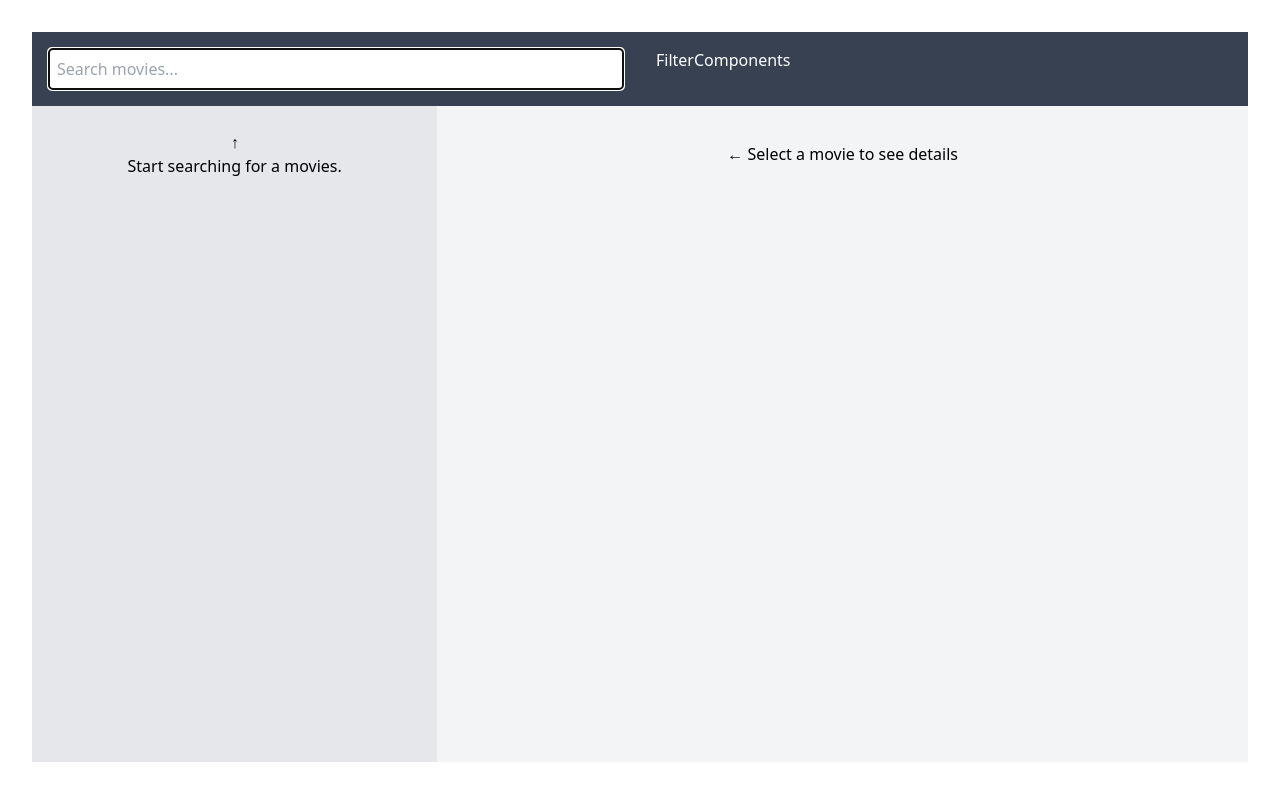
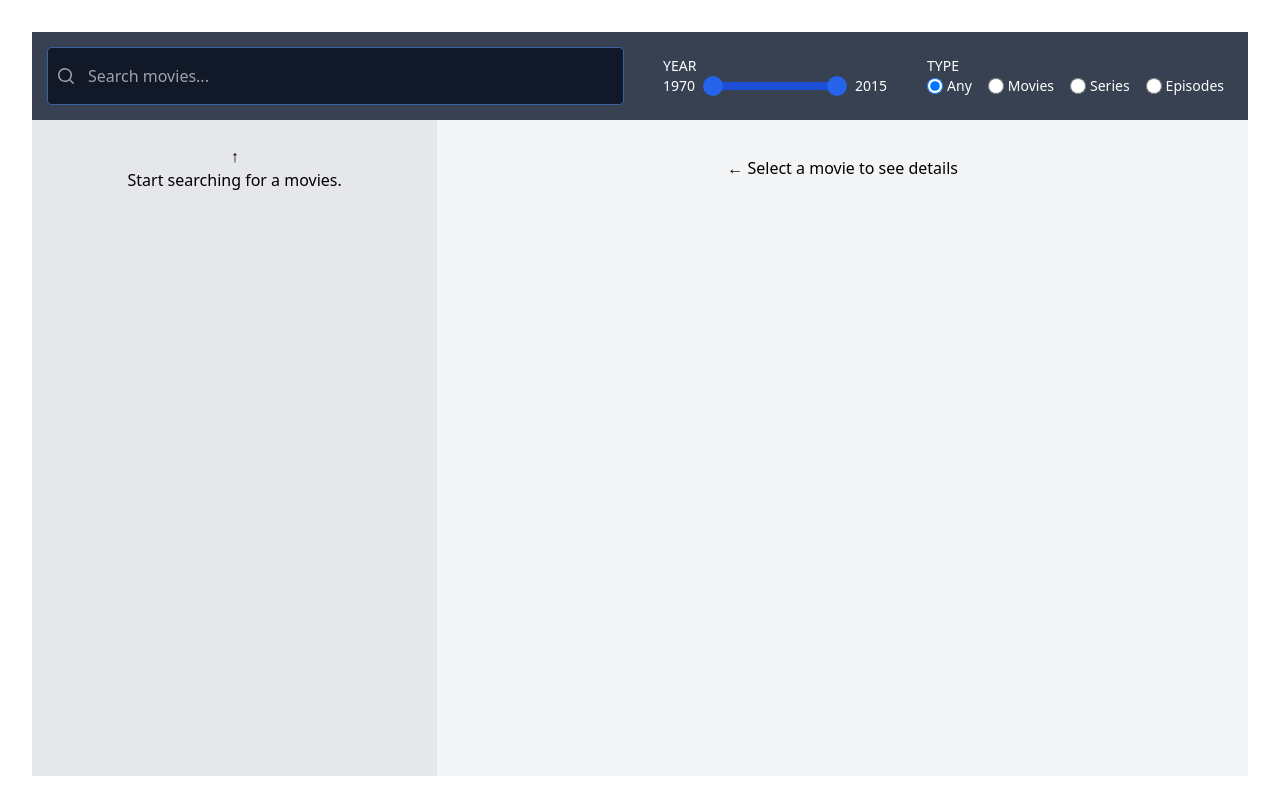
Before and after one commit to Ranushka/omdb_frontend, a Next.js app: page / in a window 1280 px wide. Built offline with nearby package versions, Linux system fonts and the light colour scheme.

Commit message:
set filters filter type functionality

```diff
--- a/app/globals.css
+++ b/app/globals.css
@@ -25,3 +25,47 @@ body {
     text-wrap: balance;
   }
 } */
+
+
+.range-input {
+  position: relative;
+}
+
+.range-input input {
+  position: absolute;
+  width: 100%;
+  height: 5px;
+  top: 1px;
+  left: 0;
+  background: none;
+  pointer-events: none;
+  -webkit-appearance: none;
+  -moz-appearance: none;
+}
+
+.range-input input.range_right::after {
+  height: 20px;
+  width: 20px;
+  border-radius: 50%;
+  background-color: rgb(37 99 235);
+  pointer-events: auto;
+  -webkit-appearance: none;
+}
+
+.range-input input::-webkit-slider-thumb {
+  height: 20px;
+  width: 20px;
+  border-radius: 50%;
+  background-color: rgb(37 99 235);
+  pointer-events: auto;
+  -webkit-appearance: none;
+}
+
+.range-input input::-moz-range-thumb {
+  height: 15px;
+  width: 15px;
+  border-radius: 50%;
+  background-color: rgb(37 99 235);
+  pointer-events: auto;
+  -moz-appearance: none;
+}
--- a/app/page.tsx
+++ b/app/page.tsx
@@ -1,7 +1,7 @@
 import SearchBar from '@/components/SearchBar';
 import MovieList from '@/components/MovieList';
 import MovieDetail from '@/components/MovieDetail';
-import FilterComponents from '@/components/FilterComponents';
+import FilterComponents from '@/components/Filters/FilterList';
 import { SearchProvider } from "@/context/SearchContext";
 
 export default function Home() {
@@ -13,7 +13,7 @@ export default function Home() {
           <FilterComponents />
         </div>
         <div className="flex h-full">
-          <aside className="w-1/3 bg-gray-200 h-full">
+          <aside className="w-1/3 bg-gray-200 h-full overflow-y-scroll">
             <MovieList />
           </aside>
           <main className="w-2/3 bg-gray-100 h-full">
@@ -22,6 +22,5 @@ export default function Home() {
         </div>
       </div>
     </SearchProvider>
-
   );
 }
--- a/components/FilterComponents.tsx
+++ /dev/null
@@ -1,13 +0,0 @@
-type Props = {
-
-};
-
-const FilterComponents: React.FC<Props> = () => {
-  return (
-    <main className="p-4 w-full">
-      FilterComponents
-    </main>
-  );
-};
-
-export default FilterComponents;
--- /dev/null
+++ b/components/Filters/FilterContentType.tsx
@@ -0,0 +1,35 @@
+"use client";
+
+import { useState } from 'react';
+import { useSearch } from "@/context/SearchContext";
+import { FilterTypeProps } from "@/types/movieTypes";
+
+const FilterList: React.FC = () => {
+  const { setFilterType } = useSearch();
+  const [selectedType, setSelectedType] = useState<string>('any');
+
+  const handleFilterChange = (value: string) => {
+    setSelectedType(value);
+    setFilterType(value as FilterTypeProps);
+  };
+
+  return (
+    <div className="flex items-center space-x-4">
+      {['any', 'movies', 'series', 'episodes'].map((option) => (
+        <label key={option} className="flex items-center cursor-pointer">
+          <input
+            type="radio"
+            name="type"
+            value={option}
+            checked={selectedType === option}
+            onChange={(e) => handleFilterChange(e.target.value)}
+            className="form-radio h-4 w-4 mr-1 cursor-pointer border-gray-300 text-blue-600 focus:ring-blue-600"
+          />
+          <span className="text-sm capitalize">{option}</span>
+        </label>
+      ))}
+    </div>
+  );
+};
+
+export default FilterList;
--- /dev/null
+++ b/components/Filters/FilterList.tsx
@@ -0,0 +1,20 @@
+import RangeSlider from './RangeSlider';
+import FilterContentType from './FilterContentType';
+
+const FilterList: React.FC = () => {
+  return (
+    <div className=" p-6 flex justify-between items-center space-x-10">
+      <div className="items-center">
+        <div className="text-sm font-medium">YEAR</div>
+        <RangeSlider min={1970} max={2015} step={1} />
+      </div>
+
+      <div className="items-center">
+        <div className="text-sm font-medium">TYPE</div>
+        <FilterContentType />
+      </div>
+    </div>
+  );
+};
+
+export default FilterList;
--- /dev/null
+++ b/components/Filters/RangeSlider.tsx
@@ -0,0 +1,71 @@
+"use client"
+
+import React, { useState } from 'react';
+
+interface RangeSliderProps {
+  min: number;
+  max: number;
+  step: number;
+}
+
+const RangeSlider: React.FC<RangeSliderProps> = ({ min, max, step }) => {
+  const [minValue, setMinValue] = useState(min);
+  const [maxValue, setMaxValue] = useState(max);
+
+  const knobWidth = 16;
+
+  const handleMinChange = (e: React.ChangeEvent<HTMLInputElement>) => {
+    const value = Math.min(Number(e.target.value), maxValue - step);
+    setMinValue(value);
+  };
+
+  const handleMaxChange = (e: React.ChangeEvent<HTMLInputElement>) => {
+    const value = Math.max(Number(e.target.value), minValue + step);
+    setMaxValue(value);
+  };
+
+  const calculateThumbPosition = (value: number) => {
+    return ((value - min) / (max - min)) * 100;
+  };
+
+  const minThumbOffset = knobWidth * (minValue - min) / (max - min);
+  const maxThumbOffset = knobWidth * (max - maxValue) / (max - min);
+
+  return (
+    <div className="flex items-center">
+      <div className="w-12 text-left flex-none text-sm">{minValue}</div>
+      <div className="relative flex-1 h-2 bg-gray-400 rounded-full w-32 range-input">
+        <div
+          className="absolute h-2 bg-blue-700 rounded-full"
+          style={{
+            left: `calc(${calculateThumbPosition(minValue)}% - ${minThumbOffset}px)`,
+            right: `calc(${100 - calculateThumbPosition(maxValue)}% - ${maxThumbOffset}px)`,
+          }}
+        ></div>
+        <input
+          type="range"
+          min={min}
+          max={max}
+          step={step}
+          value={minValue}
+          onChange={handleMinChange}
+          className="absolute w-full cursor-pointer range_left"
+          style={{ transform: `translateX(calc(-${knobWidth / 2}px))` }}
+        />
+        <input
+          type="range"
+          min={min}
+          max={max}
+          step={step}
+          value={maxValue}
+          onChange={handleMaxChange}
+          className="absolute w-full cursor-pointer range_right"
+          style={{ transform: `translateX(calc(${knobWidth / 2}px))` }}
+        />
+      </div>
+      <div className="w-12 text-right flex-none text-sm">{maxValue}</div>
+    </div>
+  );
+};
+
+export default RangeSlider
--- a/components/MovieListSkeleton.tsx
+++ b/components/MovieListSkeleton.tsx
@@ -3,7 +3,7 @@ import Skeleton from "react-loading-skeleton";
 const MovieListSkeleton: React.FC = () => {
   return (
     <div className="p-4 w-full">
-      {Array.from({ length: 5 }).map((_, index) => (
+      {Array.from({ length: 7 }).map((_, index) => (
         <div
           key={index}
           className="p-2 border-b border-gray-300 cursor-pointer"
--- a/components/SearchBar.tsx
+++ b/components/SearchBar.tsx
@@ -2,6 +2,7 @@
 
 import { useState } from 'react';
 import { useSearch } from '@/context/SearchContext';
+import { MagnifyingGlassIcon } from "@heroicons/react/20/solid";
 
 
 const SearchBar: React.FC = () => {
@@ -14,11 +15,14 @@ const SearchBar: React.FC = () => {
   };
 
   return (
-    <form onSubmit={handleSubmit} className="p-4 w-full">
+    <form onSubmit={handleSubmit} className="p-4 w-full relative">
+      <div className="pointer-events-none absolute inset-y-0 left-3 flex items-center pl-3">
+        <MagnifyingGlassIcon aria-hidden="true" className="h-5 w-5 text-gray-400" />
+      </div>
       <input
         autoFocus
         type="text"
-        className="border text-gray-900 p-2 rounded w-full"
+        className="text-gray-100 p-2 pl-10 rounded w-full h-full outline-none bg-gray-800 border-0 focus:bg-gray-900 focus:ring-1"
         placeholder="Search movies..."
         value={query}
         name="query"
--- a/context/SearchContext.tsx
+++ b/context/SearchContext.tsx
@@ -4,7 +4,7 @@ import { fetcher } from "@/utils/fetcher";
 import { createContext, useContext, ReactNode, useState } from 'react';
 import useSWR from 'swr';
 
-import { SearchContextProps, MovieDetailProps } from '@/types/movieTypes';
+import { SearchContextProps, MovieDetailProps, FilterTypeProps } from '@/types/movieTypes';
 
 const SearchContext = createContext<SearchContextProps | undefined>(undefined);
 
@@ -18,10 +18,32 @@ export const useSearch = () => {
   return context;
 };
 
+export const getUrlWithParams = (queryCtx: string, filterType: string) => {
+  const params = new URLSearchParams();
+  params.append('apikey', process.env.NEXT_PUBLIC_OMDB_API_KEY || '');
+
+  console.log('filterType', filterType)
+
+  if (filterType && filterType !== 'any') {
+    params.append('type', filterType);
+  }
+
+  if (queryCtx) {
+    params.append('s', queryCtx);
+  }
+
+  const queryStr = params.toString();
+  const url = `http://www.omdbapi.com/?${queryStr}`;
+  return url;
+};
+
 export const SearchProvider: React.FC<{ children: ReactNode }> = ({ children }) => {
   const [queryCtx, setQueryCtx] = useState<string | null>(null);
+  const [filterType, setFilterType] = useState<FilterTypeProps>('any');
   const { data, error, isLoading } = useSWR(
-    queryCtx ? `http://www.omdbapi.com/?s=${queryCtx}&apikey=${process.env.NEXT_PUBLIC_OMDB_API_KEY}` : null,
+    queryCtx
+      ? getUrlWithParams(queryCtx, filterType)
+      : null,
     fetcher
   );
 
@@ -41,6 +63,9 @@ export const SearchProvider: React.FC<{ children: ReactNode }> = ({ children })
       isLoading,
       error,
 
+      filterType,
+      setFilterType,
+
       selectedMovieID,
       setSelectedMovieID,
       movieDetails,
--- a/types/movieTypes.ts
+++ b/types/movieTypes.ts
@@ -16,6 +16,8 @@ export type MovieDetailProps = {
   imdbRating: string;
 };
 
+export type FilterTypeProps = 'any' | 'movie' | 'series' | 'episode';
+
 export interface SearchContextProps {
   movies: Movie[];
   setQueryCtx: (query: string) => void;
@@ -23,6 +25,9 @@ export interface SearchContextProps {
   queryCtx: string | null;
   error: any;
 
+  filterType: FilterTypeProps;
+  setFilterType: (filterType: FilterTypeProps) => void;
+
   selectedMovieID: string | null;
   setSelectedMovieID: (imdbID: string) => void;
   movieDetails: MovieDetailProps | null;
```
